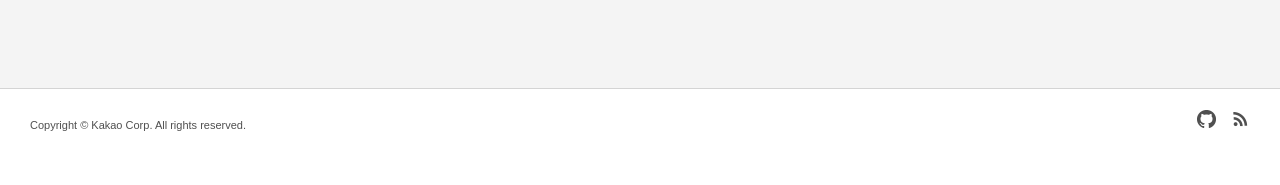
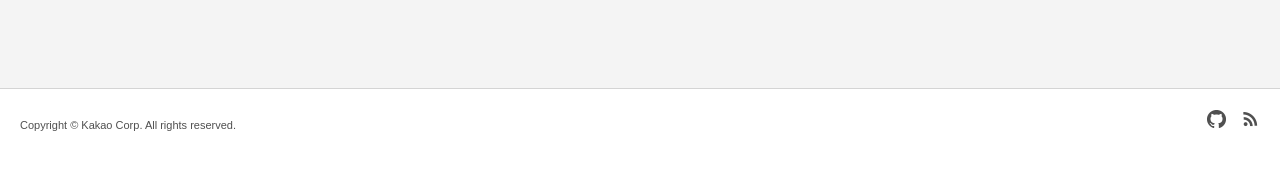
Before and after one commit to gutmate/gutmate.github.com, a Jekyll site: the page built from index.html, in a window 1280 px wide. Shown: the part 1900-2085 px from the top of the page. Built offline with Jekyll 4.4.1, drawn with Linux system fonts in a browser that asks for light colours; some web fonts are replaced; the list of posts is cut into pages by our own code.

Commit message:
footer padding

```diff
--- a/assets/css/screen.css
+++ b/assets/css/screen.css
@@ -319,7 +319,7 @@ for small screen(<720px):
 
 #footer {
     height: 100px;
-    padding: 20px 30px;
+    padding: 20px;
     border-top: 1px solid #d4d4d4;
     background: #fff;
     color: #505050;
@@ -1171,12 +1171,12 @@ body.about-template .about-img {
 #content .highlighter-rouge:before {
   display: inline-block;
   font-family: "Source Sans Pro", "Noto Sans KR", "Roboto", "Open Sans", Arial, sans-serif;
-  font-size: 0.6rem;
-  font-weight: 700;
-  height: 1rem;
+  font-size: 10px;
+  font-weight: 400;
+  height: 16px;
   left: -2px;
   letter-spacing: 0.1em;
-  line-height: 1rem;
+  line-height: 16px;
   padding: 0 0.5em;
   position: absolute;
   text-transform: uppercase;
@@ -1243,7 +1243,7 @@ body.about-template .about-img {
   color: white;
   content: "typescript";
 }
-#content .highlighter-rouge.language-typescript code .err {
+#content .highlighter-rouge.language-typescript © .err {
   background-color: transparent;
 }
 
```
